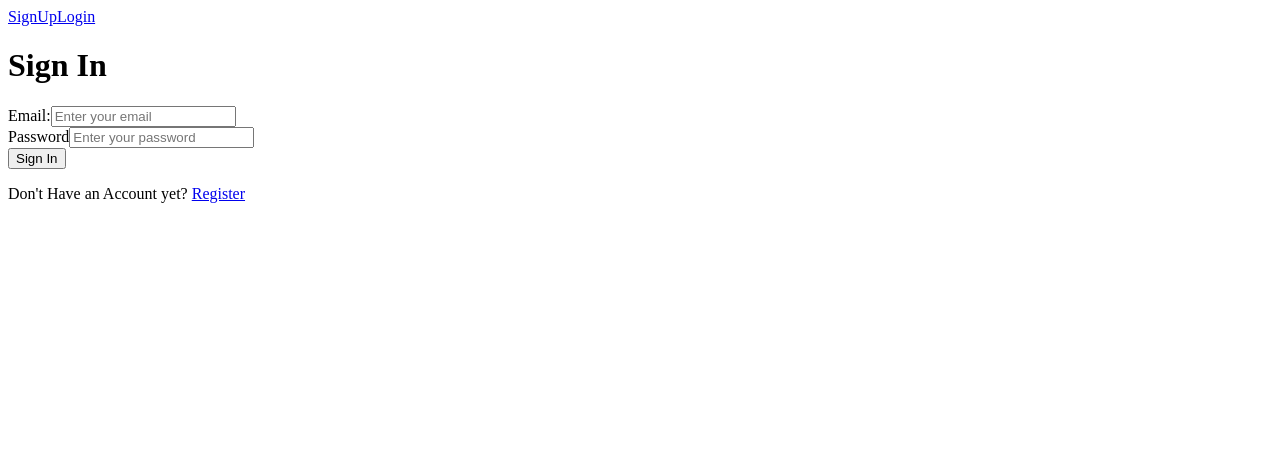
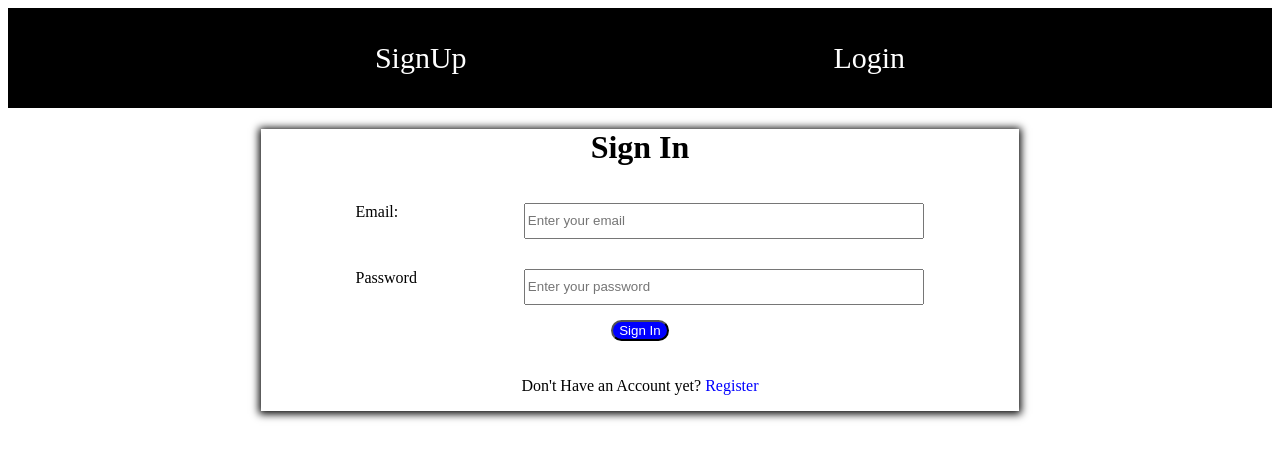
Before and after one commit to NickyGuants/project-management-system, a React (Create React App) app in the folder client/: page /login in a window 1280 px wide. Shown: the top 460 px of the page. Built offline with nearby package versions, Linux system fonts and the light colour scheme.

Commit message:
style the components

```diff
--- a/client/src/App.css
+++ b/client/src/App.css
@@ -0,0 +1,54 @@
+header {
+  display: flex;
+  flex-direction: row;
+  justify-content: space-evenly;
+  background-color: black;
+  height: 100px;
+  align-items: center;
+}
+header a {
+  color: white;
+  text-decoration: none;
+  font-size: 30px;
+}
+
+h1 {
+  text-align: center;
+}
+.form {
+  box-shadow: 0px 1px 8px 2px;
+  width: 60%;
+  margin: 0 auto;
+  height: max-content;
+}
+.form form {
+  display: flex;
+  flex-direction: column;
+  align-items: center;
+  width: 75%;
+  margin: 0 auto;
+}
+.child {
+  display: flex;
+  flex-direction: row;
+  justify-content: space-around;
+  width: 100%;
+  margin: 15px;
+}
+.child label {
+  width: 30%;
+}
+.child input {
+  width: 70%;
+  height: 30px;
+}
+form button {
+  background-color: blue;
+  color: white;
+  border-radius: 1rem;
+  margin-bottom: 20px;
+}
+form a {
+  text-decoration: none;
+  color: blue;
+}
```
